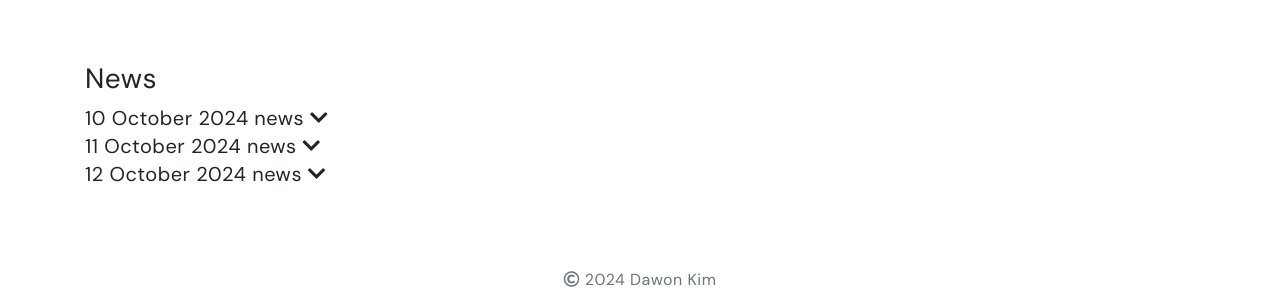
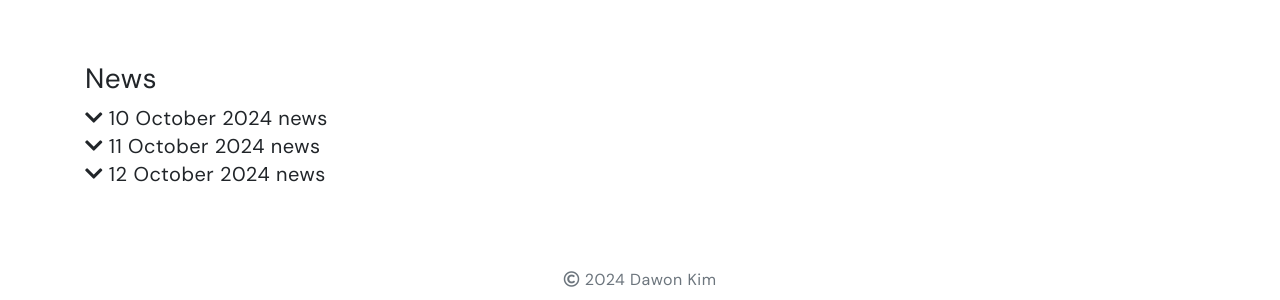
Before and after one commit to dawonkimhci/dawonkimhci.github.io, a Jekyll site: the page built from pages/index.md, in a window 1280 px wide. Shown: the part 688-988 px from the top of the page. Built offline with Jekyll 4.4.1, drawn with Linux system fonts in a browser that asks for light colours.

Commit message:
Update index.md

```diff
--- a/pages/index.md
+++ b/pages/index.md
@@ -9,25 +9,25 @@ permalink: /
 <div id="newsContent">
     <ul style="list-style-type: none; padding-left: 0;">
         <li>
+            <hr style="display: none;" id="line1">
+            <i class="fas fa-chevron-down" onclick="toggleDescription('desc1', this)" style="cursor: pointer;"></i>
             10 October 2024 news
-            <i class="fas fa-chevron-down" onclick="toggleDescription('desc1', this)" style="cursor: pointer;"></i>
-            <hr style="display: none;" id="line1">
             <div id="desc1" style="display: none; margin-left: 20px;">
                 * description for 10 October 2024 news
             </div>
         </li>
         <li>
+            <hr style="display: none;" id="line2">
+            <i class="fas fa-chevron-down" onclick="toggleDescription('desc2', this)" style="cursor: pointer;"></i>
             11 October 2024 news
-            <i class="fas fa-chevron-down" onclick="toggleDescription('desc2', this)" style="cursor: pointer;"></i>
-            <hr style="display: none;" id="line2">
             <div id="desc2" style="display: none; margin-left: 20px;">
                 * description for 11 October 2024 news
             </div>
         </li>
         <li>
+            <hr style="display: none;" id="line3">
+            <i class="fas fa-chevron-down" onclick="toggleDescription('desc3', this)" style="cursor: pointer;"></i>
             12 October 2024 news
-            <i class="fas fa-chevron-down" onclick="toggleDescription('desc3', this)" style="cursor: pointer;"></i>
-            <hr style="display: none;" id="line3">
             <div id="desc3" style="display: none; margin-left: 20px;">
                 * description for 12 October 2024 news
             </div>
@@ -53,4 +53,5 @@ permalink: /
         }
     }
 </script>
+
 <br>
```
